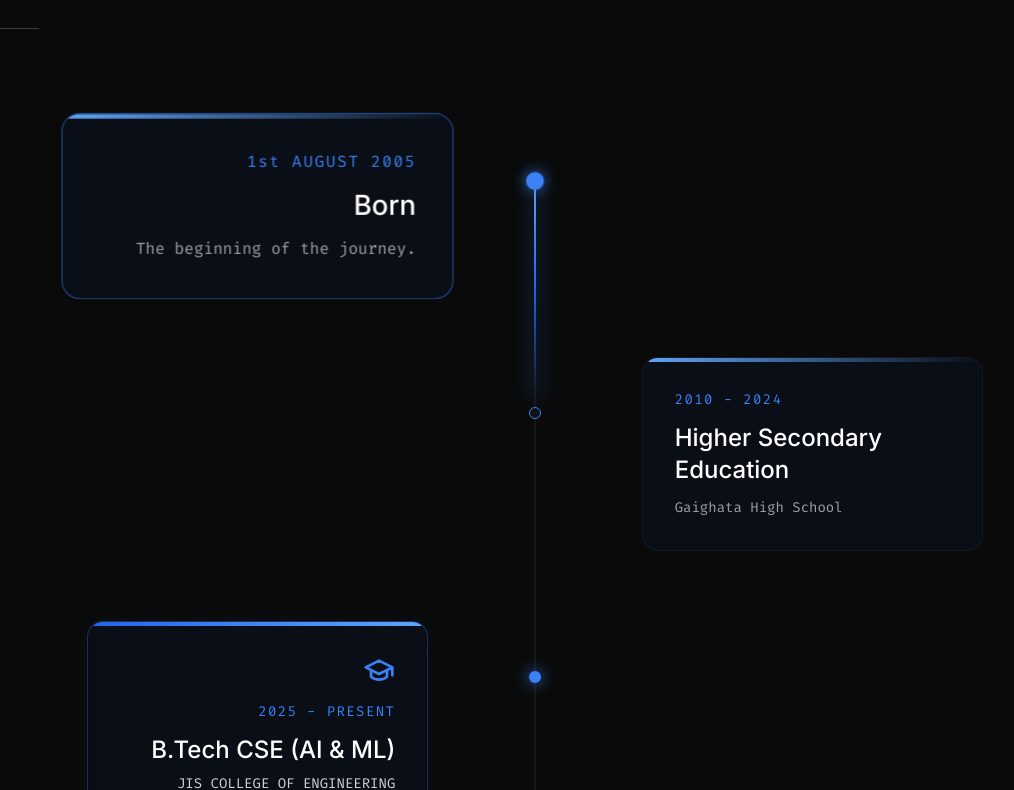
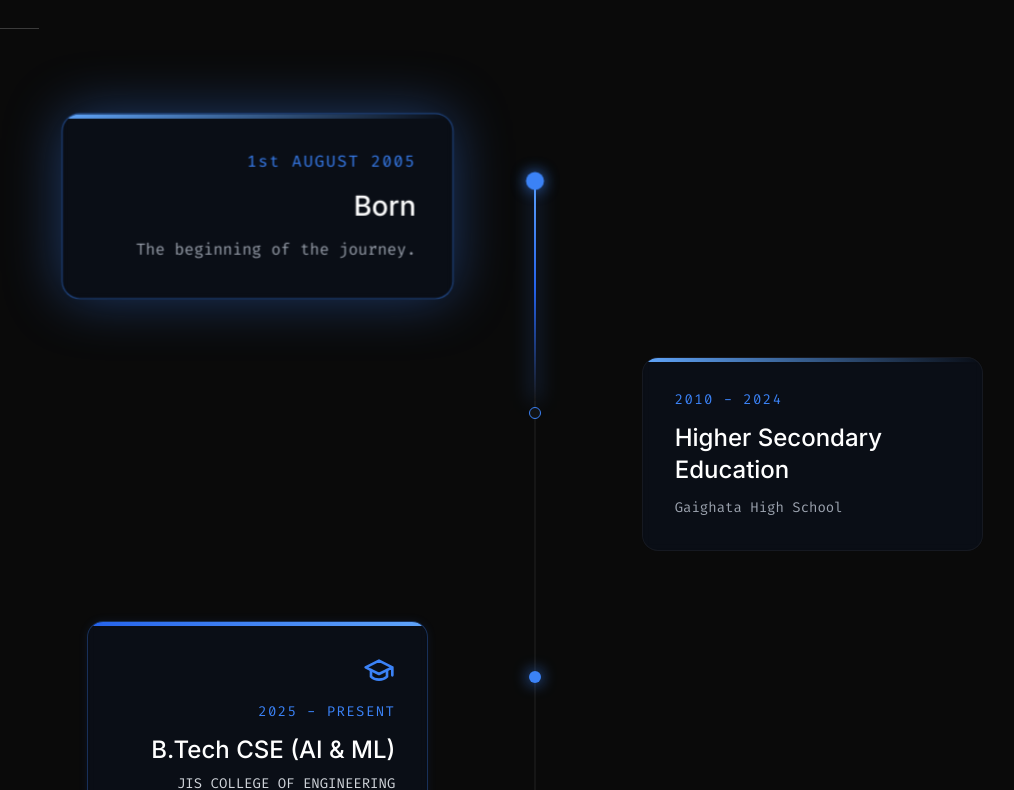
Before and after one commit to sayantani071/sayantani-portfolio, a React (Vite) app: page / in a window 1280 px wide. Shown: the part 1690-2480 px from the top of the page, without its empty margins (105-1119 px from the left). Built offline with nearby package versions, Linux system fonts and the light colour scheme.

Commit message:
Add animated scroll-driven blue glowing shadow to all boxes

```diff
--- a/src/components/Education.jsx
+++ b/src/components/Education.jsx
@@ -15,21 +15,25 @@ const Education = () => {
   const dot1Scale = useTransform(scrollYProgress, [0, 0.05], [1, 1.5]);
   const box1Scale = useTransform(scrollYProgress, [0, 0.05], [1, 1.15]);
   const box1Border = useTransform(scrollYProgress, [0, 0.05], ["rgba(255,255,255,0.05)", "rgba(59,130,246,0.5)"]);
+  const box1Shadow = useTransform(scrollYProgress, [0, 0.05], ["0px 0px 0px rgba(59,130,246,0)", "0px 0px 50px rgba(59,130,246,0.4)"]);
 
   // Transforms for Step 2
   const dot2Opacity = useTransform(scrollYProgress, [0.2, 0.35], [0, 1]);
   const box2Scale = useTransform(scrollYProgress, [0.2, 0.35], [1, 1.15]);
   const box2Border = useTransform(scrollYProgress, [0.2, 0.35], ["rgba(255,255,255,0.05)", "rgba(59,130,246,0.5)"]);
+  const box2Shadow = useTransform(scrollYProgress, [0.2, 0.35], ["0px 0px 0px rgba(59,130,246,0)", "0px 0px 50px rgba(59,130,246,0.4)"]);
 
   // Transforms for Step 3
   const dot3Scale = useTransform(scrollYProgress, [0.55, 0.7], [1, 1.3]);
   const box3Scale = useTransform(scrollYProgress, [0.55, 0.7], [1, 1.15]);
   const box3Border = useTransform(scrollYProgress, [0.55, 0.7], ["rgba(59,130,246,0.3)", "rgba(59,130,246,0.8)"]);
+  const box3Shadow = useTransform(scrollYProgress, [0.55, 0.7], ["0px 0px 10px rgba(59,130,246,0.1)", "0px 0px 60px rgba(59,130,246,0.5)"]);
 
   // Transforms for Step 4
   const dot4Opacity = useTransform(scrollYProgress, [0.85, 1], [0, 1]);
   const box4Scale = useTransform(scrollYProgress, [0.85, 1], [1, 1.15]);
   const box4Border = useTransform(scrollYProgress, [0.85, 1], ["rgba(255,255,255,0.05)", "rgba(59,130,246,0.5)"]);
+  const box4Shadow = useTransform(scrollYProgress, [0.85, 1], ["0px 0px 0px rgba(59,130,246,0)", "0px 0px 50px rgba(59,130,246,0.4)"]);
 
   return (
     <section id="education" className="py-24 relative z-10 font-sans">
@@ -64,8 +68,8 @@ const Education = () => {
                 initial={{ opacity: 0, x: -30 }}
                 whileInView={{ opacity: 1, x: 0 }}
                 viewport={{ once: true, margin: "-100px" }}
-                style={{ scale: box1Scale, borderColor: box1Border }}
-                className="bg-[#0a0f1a]/80 backdrop-blur-sm border p-8 rounded-2xl inline-block w-full max-w-sm transition-shadow duration-300 hover:shadow-[0_0_30px_rgba(59,130,246,0.15)] relative overflow-hidden group"
+                style={{ scale: box1Scale, borderColor: box1Border, boxShadow: box1Shadow }}
+                className="bg-[#0a0f1a]/80 backdrop-blur-sm border p-8 rounded-2xl inline-block w-full max-w-sm relative overflow-hidden group"
               >
                 <div className="absolute top-0 left-0 w-full h-1 bg-gradient-to-r from-blue-400 to-transparent"></div>
                 <div className="absolute inset-0 bg-gradient-to-b from-blue-500/5 to-transparent opacity-0 group-hover:opacity-100 transition-opacity duration-500"></div>
@@ -93,8 +97,8 @@ const Education = () => {
                 initial={{ opacity: 0, x: 30 }}
                 whileInView={{ opacity: 1, x: 0 }}
                 viewport={{ once: true, margin: "-100px" }}
-                style={{ scale: box2Scale, borderColor: box2Border }}
-                className="bg-[#0a0f1a]/80 backdrop-blur-sm border p-8 rounded-2xl inline-block w-full max-w-sm transition-shadow duration-300 hover:shadow-[0_0_30px_rgba(59,130,246,0.15)] relative overflow-hidden group"
+                style={{ scale: box2Scale, borderColor: box2Border, boxShadow: box2Shadow }}
+                className="bg-[#0a0f1a]/80 backdrop-blur-sm border p-8 rounded-2xl inline-block w-full max-w-sm relative overflow-hidden group"
               >
                 <div className="absolute top-0 left-0 w-full h-1 bg-gradient-to-r from-blue-400 to-transparent"></div>
                 <div className="absolute inset-0 bg-gradient-to-b from-blue-500/5 to-transparent opacity-0 group-hover:opacity-100 transition-opacity duration-500"></div>
@@ -113,8 +117,8 @@ const Education = () => {
                 initial={{ opacity: 0, x: -30 }}
                 whileInView={{ opacity: 1, x: 0 }}
                 viewport={{ once: true, margin: "-100px" }}
-                style={{ scale: box3Scale, borderColor: box3Border }}
-                className="bg-[#0a0f1a]/80 backdrop-blur-sm border p-8 rounded-2xl w-full max-w-md relative overflow-hidden group transition-shadow duration-300 shadow-[0_0_30px_rgba(59,130,246,0.05)] hover:shadow-[0_0_40px_rgba(59,130,246,0.2)]"
+                style={{ scale: box3Scale, borderColor: box3Border, boxShadow: box3Shadow }}
+                className="bg-[#0a0f1a]/80 backdrop-blur-sm border p-8 rounded-2xl w-full max-w-md relative overflow-hidden group"
               >
                 <div className="absolute top-0 left-0 w-full h-1 bg-gradient-to-r from-blue-600 to-blue-400"></div>
                 <div className="absolute inset-0 bg-gradient-to-b from-blue-500/10 to-transparent opacity-0 group-hover:opacity-100 transition-opacity duration-500"></div>
@@ -168,8 +172,8 @@ const Education = () => {
                 initial={{ opacity: 0, x: 30 }}
                 whileInView={{ opacity: 1, x: 0 }}
                 viewport={{ once: true, margin: "-100px" }}
-                style={{ scale: box4Scale, borderColor: box4Border }}
-                className="bg-[#0a0f1a]/80 backdrop-blur-sm border p-8 rounded-2xl inline-block w-full max-w-sm transition-shadow duration-300 hover:shadow-[0_0_30px_rgba(59,130,246,0.15)] relative overflow-hidden group"
+                style={{ scale: box4Scale, borderColor: box4Border, boxShadow: box4Shadow }}
+                className="bg-[#0a0f1a]/80 backdrop-blur-sm border p-8 rounded-2xl inline-block w-full max-w-sm relative overflow-hidden group"
               >
                 <div className="absolute top-0 left-0 w-full h-1 bg-gradient-to-r from-blue-400 to-transparent"></div>
                 <div className="absolute inset-0 bg-gradient-to-b from-blue-500/5 to-transparent opacity-0 group-hover:opacity-100 transition-opacity duration-500"></div>
```
